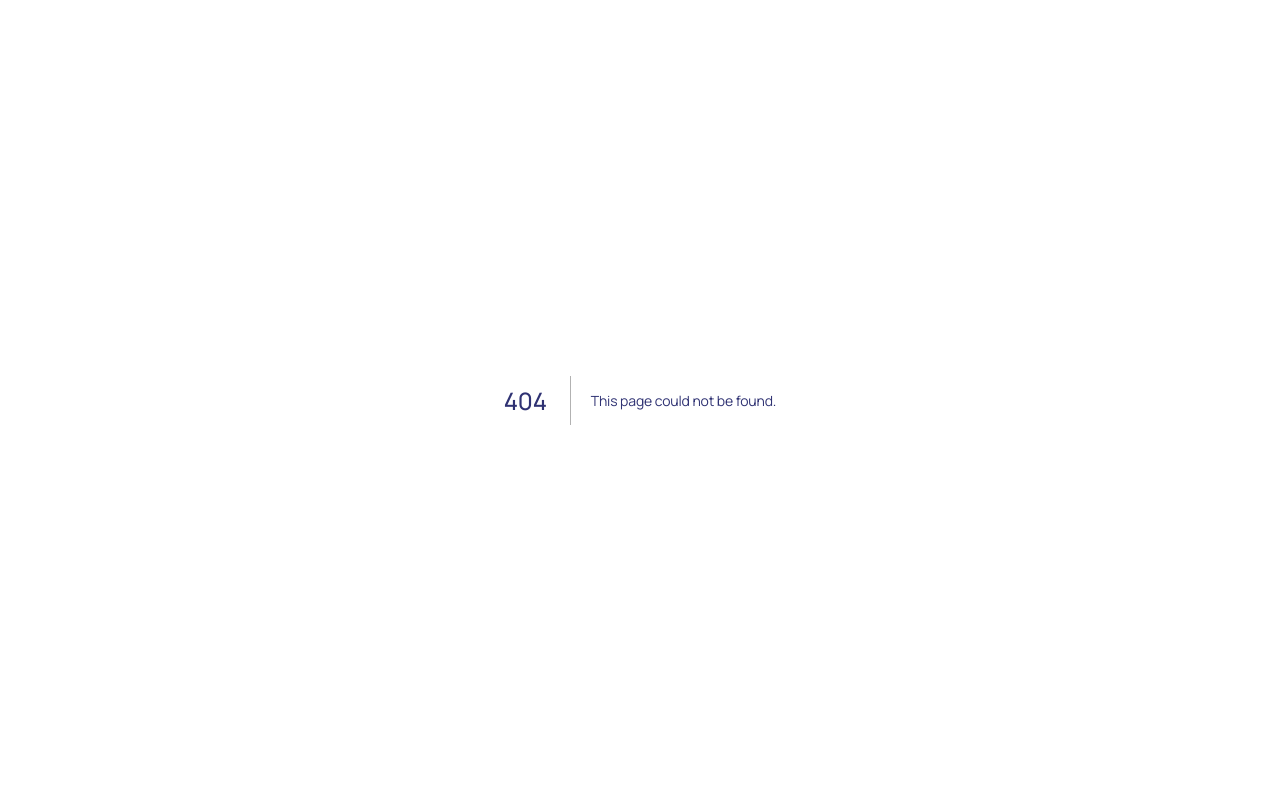
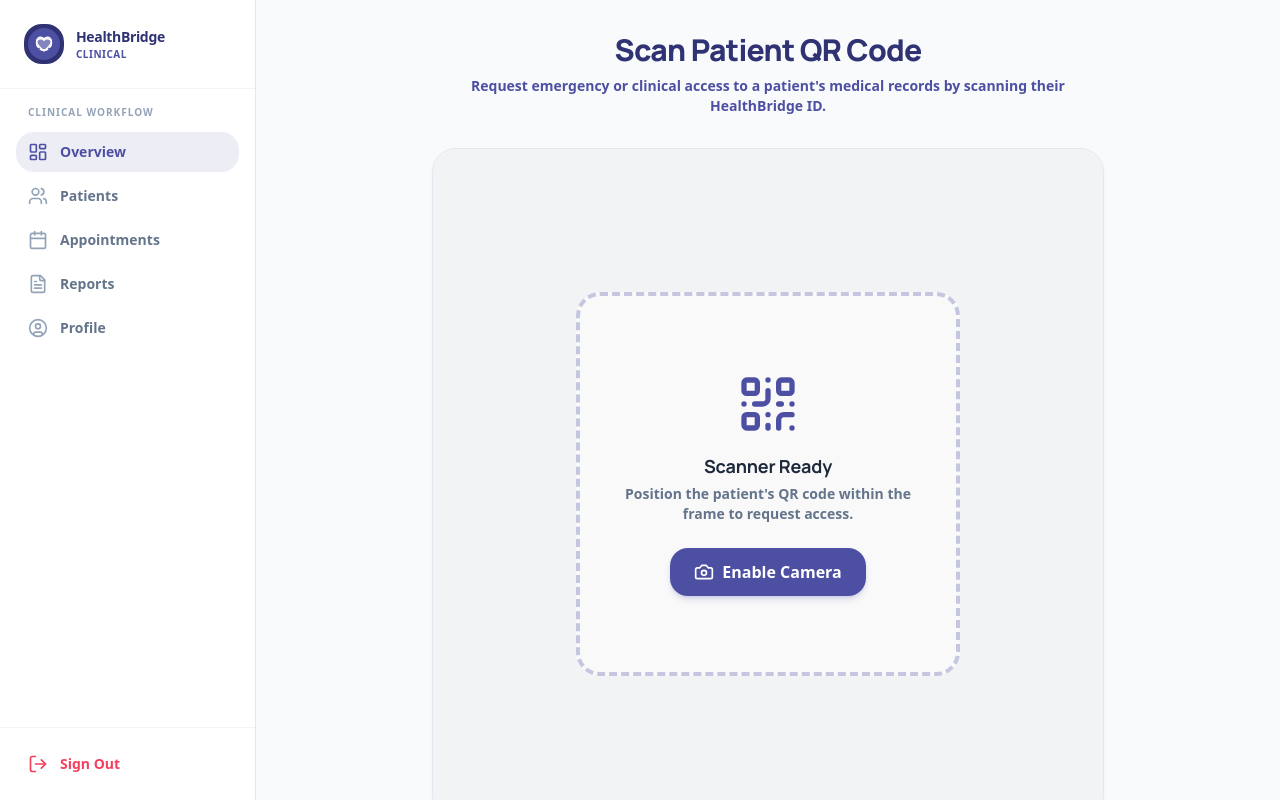
Before and after one commit to martyn-in/healthbridge, a Next.js app: page /doctor/scan in a window 1280 px wide. Before the commit this address had no page. Built offline with nearby package versions, Linux system fonts and the light colour scheme.

Commit message:
fix: create missing reports and scan pages for doctor dashboard to prevent 404

```diff
--- a/convex/_generated/api.d.ts
+++ b/convex/_generated/api.d.ts
@@ -14,6 +14,7 @@ import type * as bootstrap from "../bootstrap.js";
 import type * as patients from "../patients.js";
 import type * as seed from "../seed.js";
 import type * as users from "../users.js";
+import type * as wipeMockData from "../wipeMockData.js";
 
 import type {
   ApiFromModules,
@@ -28,6 +29,7 @@ declare const fullApi: ApiFromModules<{
   patients: typeof patients;
   seed: typeof seed;
   users: typeof users;
+  wipeMockData: typeof wipeMockData;
 }>;
 
 /**
--- /dev/null
+++ b/src/app/doctor/reports/page.tsx
@@ -0,0 +1,36 @@
+import React from 'react';
+import { FileText, Search } from 'lucide-react';
+
+export default function DoctorReportsPage() {
+  return (
+    <div className="space-y-8 animate-fade-in pb-12 max-w-5xl mx-auto">
+      <div className="flex flex-col md:flex-row md:items-end justify-between gap-4">
+        <div>
+          <h1 className="text-3xl font-black tracking-tight text-[var(--text-primary)]">
+            Reports Repository
+          </h1>
+          <p className="text-sm font-semibold text-[var(--text-secondary)] mt-1">
+            Access and analyze patient medical reports and lab results.
+          </p>
+        </div>
+      </div>
+
+      <div className="relative">
+        <Search className="w-5 h-5 absolute left-4 top-1/2 -translate-y-1/2 text-slate-400" />
+        <input
+          type="text"
+          placeholder="Search reports by patient name, ID, or report type..."
+          className="w-full pl-12 pr-4 py-4 bg-white border border-slate-200 rounded-2xl text-sm font-semibold focus:outline-none focus:ring-2 focus:ring-[#4D50A2]/20 focus:border-[#4D50A2] transition-all"
+        />
+      </div>
+
+      <div className="py-20 flex flex-col items-center text-center border-2 border-dashed border-slate-200 rounded-3xl bg-white">
+        <FileText className="w-10 h-10 text-slate-300 mb-3" />
+        <h3 className="text-base font-bold text-slate-700">No reports found</h3>
+        <p className="text-sm font-semibold text-slate-500 mt-1 max-w-sm">
+          There are no reports available in your repository at this time.
+        </p>
+      </div>
+    </div>
+  );
+}
--- /dev/null
+++ b/src/app/doctor/scan/page.tsx
@@ -0,0 +1,39 @@
+import React from 'react';
+import { QrCode, Camera } from 'lucide-react';
+import Link from 'next/link';
+
+export default function DoctorScanPage() {
+  return (
+    <div className="space-y-8 animate-fade-in pb-12 max-w-2xl mx-auto">
+      <div className="text-center">
+        <h1 className="text-3xl font-black tracking-tight text-[var(--text-primary)]">
+          Scan Patient QR Code
+        </h1>
+        <p className="text-sm font-semibold text-[var(--text-secondary)] mt-2">
+          Request emergency or clinical access to a patient's medical records by scanning their HealthBridge ID.
+        </p>
+      </div>
+
+      <div className="bg-white rounded-3xl border border-slate-200 shadow-sm p-8 text-center aspect-square flex flex-col items-center justify-center relative overflow-hidden">
+        <div className="absolute inset-0 bg-slate-900/5 z-0"></div>
+        <div className="relative z-10 w-full max-w-sm mx-auto aspect-square border-4 border-dashed border-[#4D50A2]/30 rounded-3xl flex flex-col items-center justify-center bg-white/50 backdrop-blur-sm">
+          <QrCode className="w-16 h-16 text-[#4D50A2] mb-4" />
+          <h3 className="text-lg font-bold text-slate-800">Scanner Ready</h3>
+          <p className="text-sm font-semibold text-slate-500 mt-1 mb-6 px-8">
+            Position the patient's QR code within the frame to request access.
+          </p>
+          <button className="px-6 py-3 bg-[#4D50A2] text-white rounded-xl font-bold flex items-center gap-2 hover:bg-[#3B3E8C] transition-colors shadow-md shadow-[#4D50A2]/20">
+            <Camera className="w-5 h-5" />
+            Enable Camera
+          </button>
+        </div>
+      </div>
+
+      <div className="text-center">
+         <Link href="/doctor" className="text-sm font-bold text-slate-500 hover:text-slate-700 transition-colors">
+            Cancel
+         </Link>
+      </div>
+    </div>
+  );
+}
```
Also changed, not shown: convex/wipeMockData.ts (added, +34 -0 lines).
